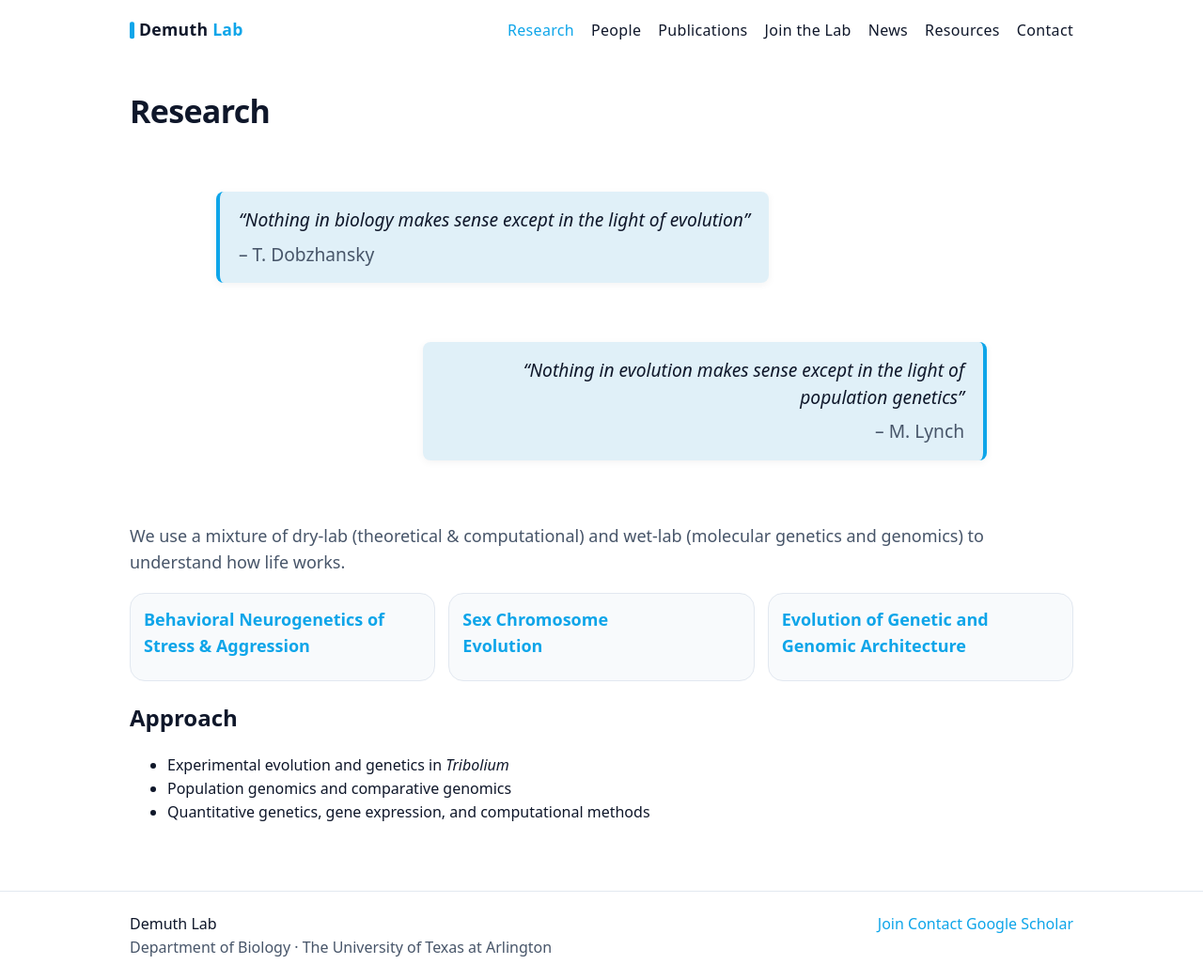
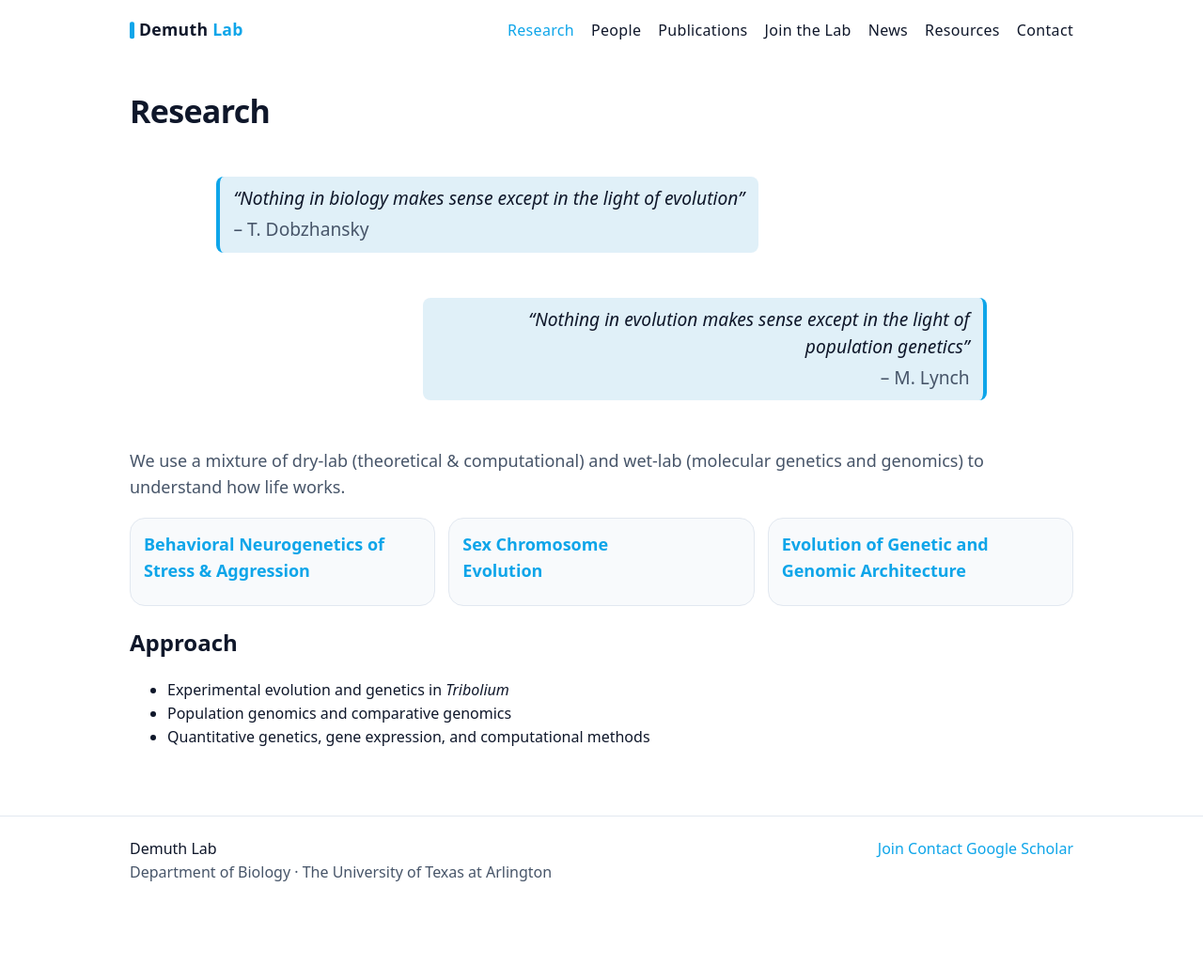
Before and after one commit to demuth-lab/demuth-lab.github.io, a Jekyll site: the page built from research/index.md, in a window 1280 px wide and 1043 px high. Shown: the whole window at 94% size. Built offline with Jekyll 4.4.1, drawn with Linux system fonts in a browser that asks for light colours.

Commit message:
Update main.css

```diff
--- a/assets/css/main.css
+++ b/assets/css/main.css
@@ -415,10 +415,10 @@ a:hover{
 
 .research-quotes{
   max-width:900px;
-  margin:2.5rem auto 3rem auto;
+  margin:1.5rem auto 2rem auto;   /* reduced */
   display:flex;
   flex-direction:column;
-  gap:1.5rem;
+  gap:0.6rem;                     /* reduced */
 }
 
 .research-quotes blockquote{
@@ -427,21 +427,16 @@ a:hover{
   line-height:1.5;
   font-style:italic;
   color:var(--text);
-  padding:1rem 1.25rem;
+  padding:0.6rem 0.9rem;          /* reduced */
   background:var(--accent-soft);
-  box-shadow:0 2px 8px rgba(0,0,0,0.05);
   border-radius:8px;
   position:relative;
 }
-
-/* Left quote */
 
 .quote-left{
   border-left:4px solid var(--accent);
   margin-right:auto;
 }
-
-/* Right quote */
 
 .quote-right{
   border-right:4px solid var(--accent);
@@ -451,7 +446,7 @@ a:hover{
 
 .quote-author{
   display:block;
-  margin-top:0.5rem;
+  margin-top:0.25rem;             /* reduced */
   font-style:normal;
   font-weight:500;
   color:var(--muted);
```
